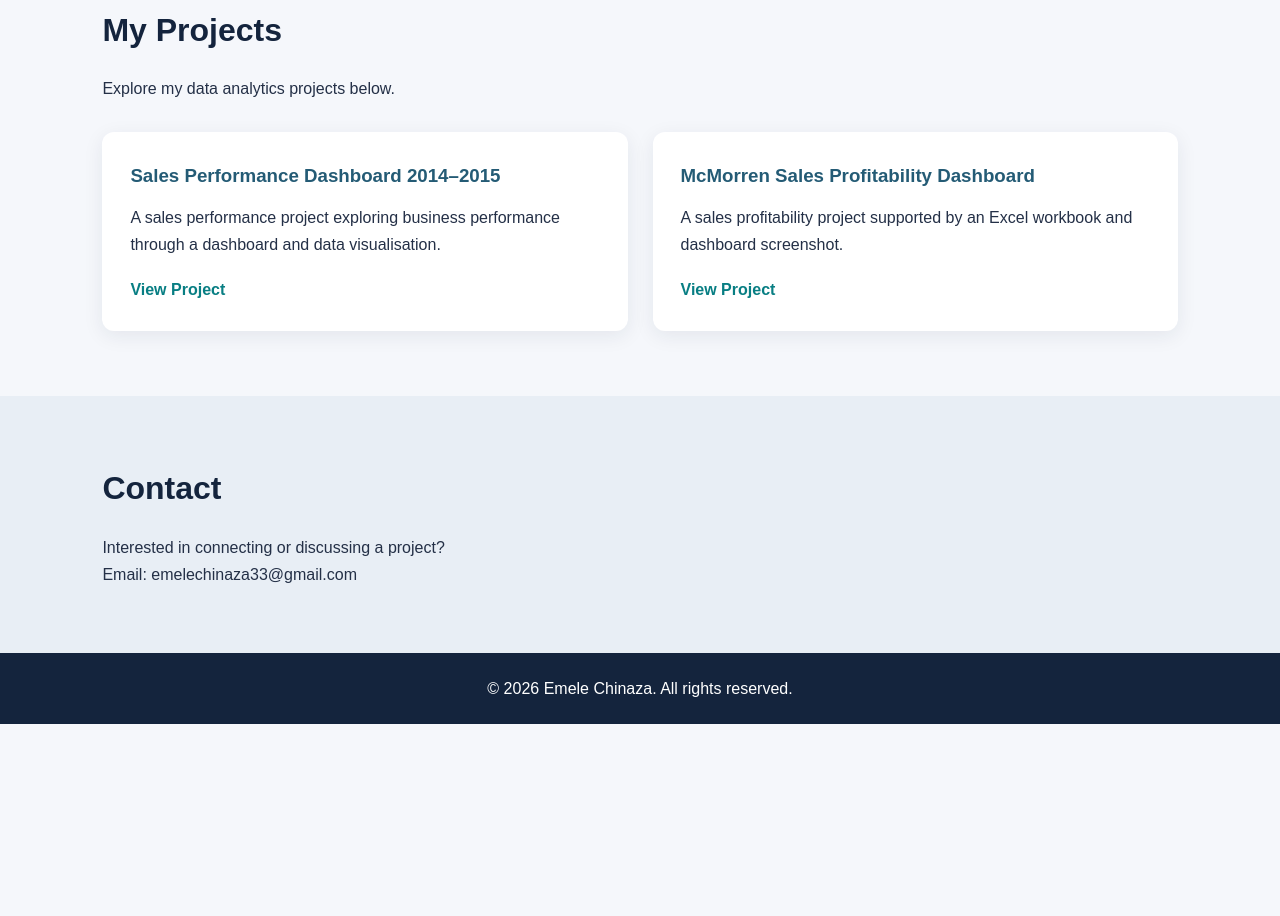
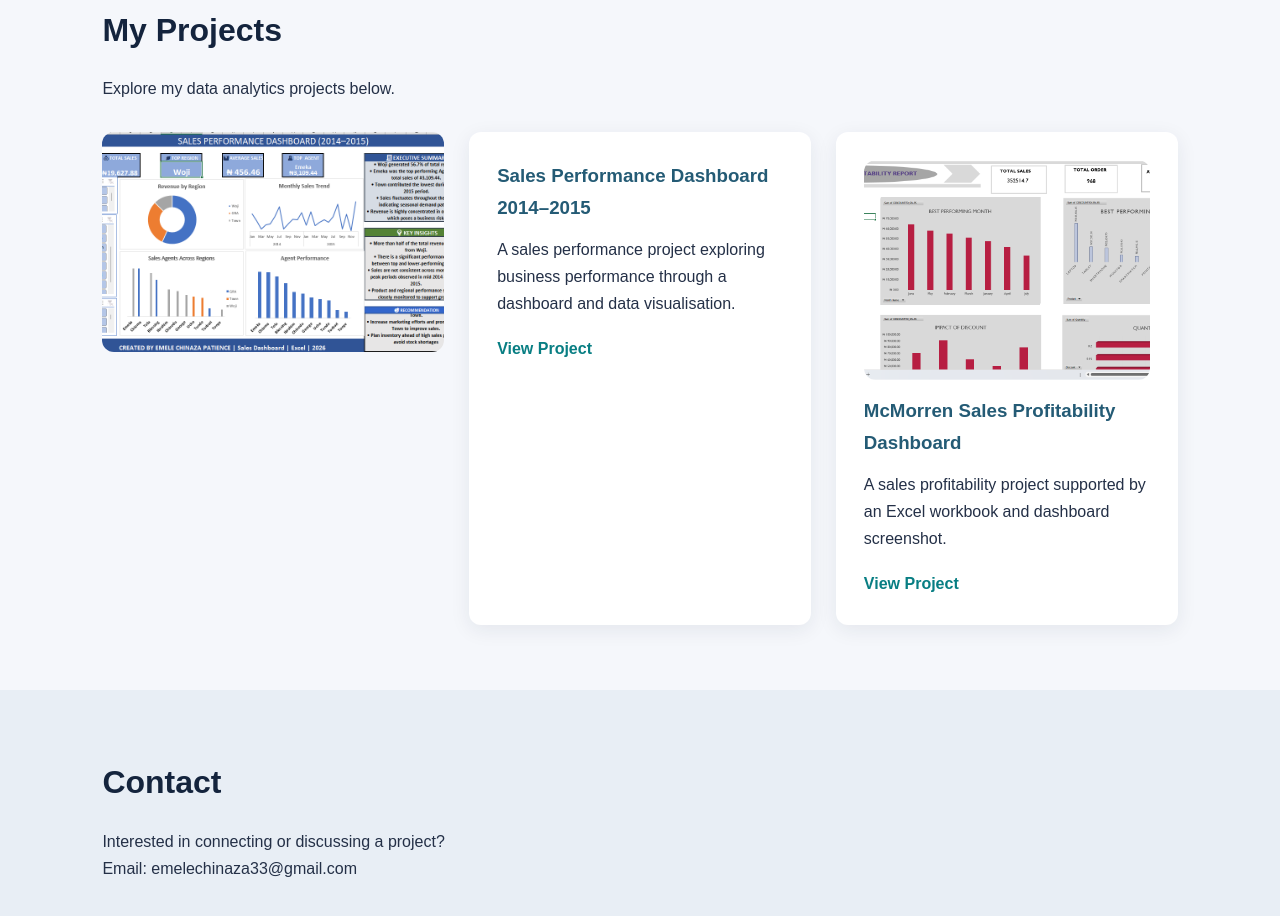
Before and after one commit to emelechinaza33-creator/chinaza-data-analytics-portfolio, a plain HTML site: page index.html in a window 1280 px wide. Shown: the part 950-1866 px from the top of the page. Before the commit the page ends 1674 px from the top, so only its background shows below. Drawn offline with Linux system fonts and the light colour scheme.

Commit message:
Add dashboard screenshots to homepage

```diff
--- a/index.html
+++ b/index.html
@@ -48,6 +48,7 @@
       <p>Explore my data analytics projects below.</p>
 
       <div class="project-grid">
+       <img src="Screenshot%202026-07-04%20185608.png" alt="Sales Performance Dashboard" class="project-image">
         <article class="project-card">
           <h3>Sales Performance Dashboard 2014–2015</h3>
           <p>
@@ -58,6 +59,7 @@
         </article>
 
         <article class="project-card">
+          <img src="Screenshot%202026-04-20%20065625.png" alt="MCMORREN Sales Profitability Dashboard" class="project-image">
           <h3>McMorren Sales Profitability Dashboard</h3>
           <p>
             A sales profitability project supported by an Excel workbook
```
